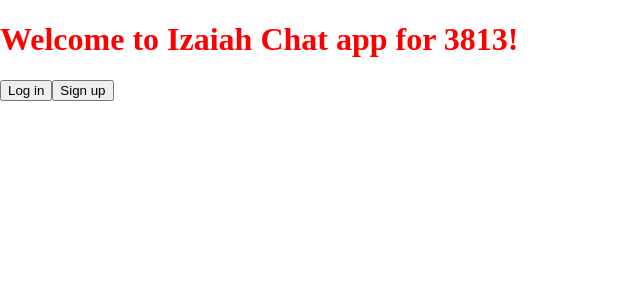
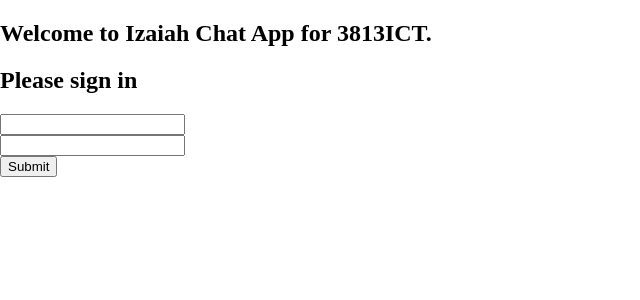
Before and after one commit to i-foster/3813_Assignment, an Angular app in the folder ChatApp/chatApp/: page / in a window 1280 px wide. Shown: the top 300 px of the page, without its empty margins (0-640 px from the left). Built offline with nearby package versions, Linux system fonts and the light colour scheme.

Commit message:
removed splash page

```diff
--- a/ChatApp/chatApp/src/app/app.routes.ts
+++ b/ChatApp/chatApp/src/app/app.routes.ts
@@ -8,9 +8,9 @@ import { ChannelsComponent } from '../channels/channels.component';
 import { ChatsComponent } from '../chats/chats.component';
 
 export const routes: Routes = [
-    {path: '', component:WelcomeComponent},
+    //{path: '', component:WelcomeComponent},
     {path: 'profile', component:ProfileComponent},
-    {path: 'login', component:LoginComponent},
+    {path: '', component:LoginComponent},
     {path: 'home', component:HomeComponent},
     {path: 'signup', component:SignupComponent},
     {path: 'channels', component:ChannelsComponent},
--- a/ChatApp/chatApp/src/login/login.component.html
+++ b/ChatApp/chatApp/src/login/login.component.html
@@ -6,8 +6,9 @@
     <title>Log in Page</title>
 </head>
 <body>
+    <h2>Welcome to Izaiah Chat App for 3813ICT.</h2>
+    <form>
 
-    <form>
         <div><h2>Please sign in</h2></div>
         <input type="text" [(ngModel)]="cuser.name" name="usernameField"><br>
         <input type="text" [(ngModel)]="cuser.pword" name="passwordField"><br>
--- a/ChatApp/chatApp/src/profile/profile.component.html
+++ b/ChatApp/chatApp/src/profile/profile.component.html
@@ -33,23 +33,24 @@
         <div *ngIf="makingUser == true">
 
             <form action="GET">
-                <label for="nusername">New User Username:</label>
-                <input type="text" id="nusername" name="nusername" [(ngModel)]="newuser.username" value="{{newuser.username}}"><br>
+            <label for="nusername">New User Username:</label>
+            <input type="text" id="nusername" name="nusername" [(ngModel)]="newuser.username" value="{{newuser.username}}"><br>
 
             <label for="npassword">New User Password:</label>
             <input type="text" id="npassword" name="npassword" [(ngModel)]="newuser.password" value="{{newuser.password}}"><br>
 
             <label for="nlevel">New User Rank:</label>
             <input type="text" id="nlevel" name="nlevel" [(ngModel)]="newuser.Level" value="{{newuser.Level}}"><br>
-                </form>
+            </form>
             <button  (click)="generateUser()">Generate User.</button>
         </div>
     </div>
 
 
+
     <div id="bottombar">
         <button (click)="home()" id="home" >Groups</button>
-        <button (click)="profile()" id="profile" >Profile</button>
+        <button (click)="logOut()" id="profile" >Log out</button>
     </div>
 </body>
 </html>
--- a/ChatApp/chatApp/src/profile/profile.component.ts
+++ b/ChatApp/chatApp/src/profile/profile.component.ts
@@ -61,9 +61,7 @@ export class ProfileComponent {
     home(){
       this.router.navigateByUrl("home");
     }
-    profile(){
-      this.router.navigateByUrl("profile")
-    }
+
     createUser(){
       this.makingUser = true;
       this.counterCheck();
@@ -91,6 +89,8 @@ export class ProfileComponent {
         this.newuser.id = this.counterCheck();
         localStorage.setItem("newuser" + this.newuser.id,JSON.stringify(this.newuser))
       }
-
+    }
+    logOut(){
+      localStorage.clear();
     }
   }
--- a/ChatApp/chatApp/src/welcome/welcome.component.css
+++ /dev/null
@@ -1,3 +0,0 @@
-#welcomeTitle{
-    color: red;
-}
--- a/ChatApp/chatApp/src/welcome/welcome.component.html
+++ /dev/null
@@ -1,13 +0,0 @@
-<!DOCTYPE html>
-<html lang="en">
-<head>
-    <meta charset="UTF-8">
-    <meta name="viewport" content="width=device-width, initial-scale=1.0">
-    <title>landing Page</title>
-</head>
-<body>
-    <h1 id="welcomeTitle">Welcome to Izaiah Chat app for 3813!</h1>
-    <button (click)="login()" >Log in</button>
-    <button (click)="signup()" >Sign up</button>
-</body>
-</html>
--- a/ChatApp/chatApp/src/welcome/welcome.component.ts
+++ /dev/null
@@ -1,20 +0,0 @@
-import { Component } from '@angular/core';
-import { Router } from '@angular/router';
-import { RouterOutlet } from '@angular/router';
-
-@Component({
-  selector: 'app-welcome',
-  standalone: true,
-  imports: [RouterOutlet],
-  templateUrl: './welcome.component.html',
-  styleUrl: './welcome.component.css'
-})
-export class WelcomeComponent {
-
-  constructor(private router:Router){
-  }
-  login(){this.router.navigateByUrl("/login")}
-
-  signup(){this.router.navigateByUrl("/signup")}
-
-}
```
Also changed, not shown: 2 other files (tests, documents, lock files or other folders).
